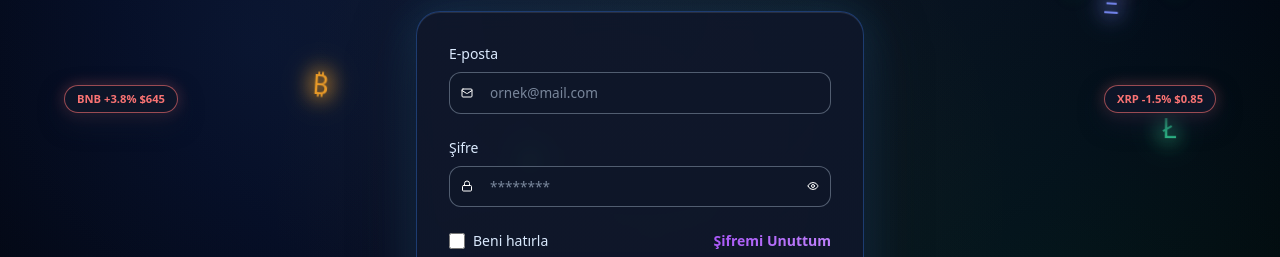
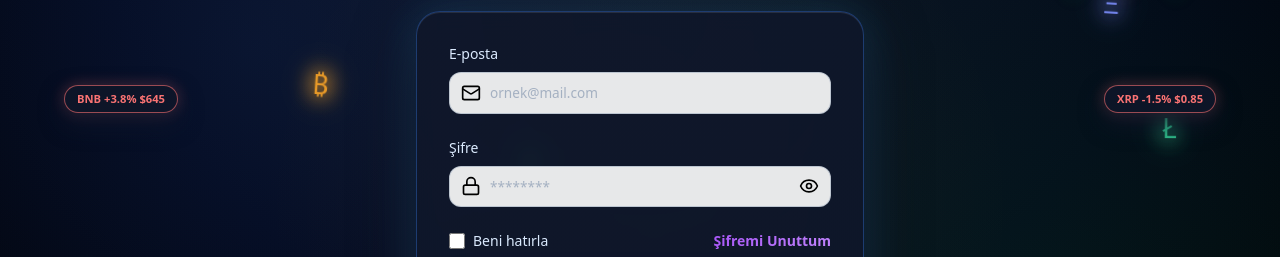
Before and after one commit to emircanbacanak/kriptotek, a React (Vite) app: page /login in a window 1280 px wide. Shown: the part 195-452 px from the top of the page. Built offline with nearby package versions, Linux system fonts and the light colour scheme; no server answers.

Commit message:
login arayüz değişikliği

```diff
--- a/src/pages/Login.jsx
+++ b/src/pages/Login.jsx
@@ -467,7 +467,7 @@ const Login = () => {
                 {t('email')}
               </label>
               <div className="relative">
-                <Mail className="absolute left-2 sm:left-3 top-1/2 transform -translate-y-1/2 text-white w-3 h-3" />
+                <Mail className="absolute left-2 sm:left-3 top-1/2 transform -translate-y-1/2 text-gray-900 z-10 w-4 h-4 sm:w-5 sm:h-5 opacity-100" style={{ color: '#000000' }} />
                 <input
                   id="email"
                   name="email"
@@ -478,6 +478,7 @@ const Login = () => {
                   className="input pl-8 sm:pl-10"
                   placeholder={t('emailPlaceholderRegister')}
                   autoComplete="email"
+                  style={{ backgroundColor: 'rgba(255, 255, 255, 0.9)', color: '#000000' }}
                 />
               </div>
             </div>
@@ -487,7 +488,7 @@ const Login = () => {
                 {t('password')}
               </label>
               <div className="relative">
-                <Lock className="absolute left-2 sm:left-3 top-1/2 transform -translate-y-1/2 text-white w-3 h-3" />
+                <Lock className="absolute left-2 sm:left-3 top-1/2 transform -translate-y-1/2 text-gray-900 z-10 w-4 h-4 sm:w-5 sm:h-5 opacity-100" style={{ color: '#000000' }} />
                 <input
                   id="password"
                   name="password"
@@ -498,13 +499,15 @@ const Login = () => {
                   className="input pl-8 pr-8 sm:pl-10 sm:pr-10"
                   placeholder={t('passwordPlaceholder')}
                   autoComplete="current-password"
+                  style={{ backgroundColor: 'rgba(255, 255, 255, 0.9)', color: '#000000' }}
                 />
                 <button
                   type="button"
                   onClick={() => setShowPassword(!showPassword)}
-                  className="absolute right-2 sm:right-3 top-1/2 transform -translate-y-1/2 text-white hover:text-gray-200"
+                  className="absolute right-2 sm:right-3 top-1/2 transform -translate-y-1/2 text-gray-900 hover:text-gray-700 z-10"
+                  style={{ color: '#000000' }}
                 >
-                  {showPassword ? <EyeOff className="w-3 h-3" /> : <Eye className="w-3 h-3" />}
+                  {showPassword ? <EyeOff className="w-4 h-4 sm:w-5 sm:h-5 opacity-100" style={{ color: '#000000' }} /> : <Eye className="w-4 h-4 sm:w-5 sm:h-5 opacity-100" style={{ color: '#000000' }} />}
                 </button>
               </div>
             </div>
```
